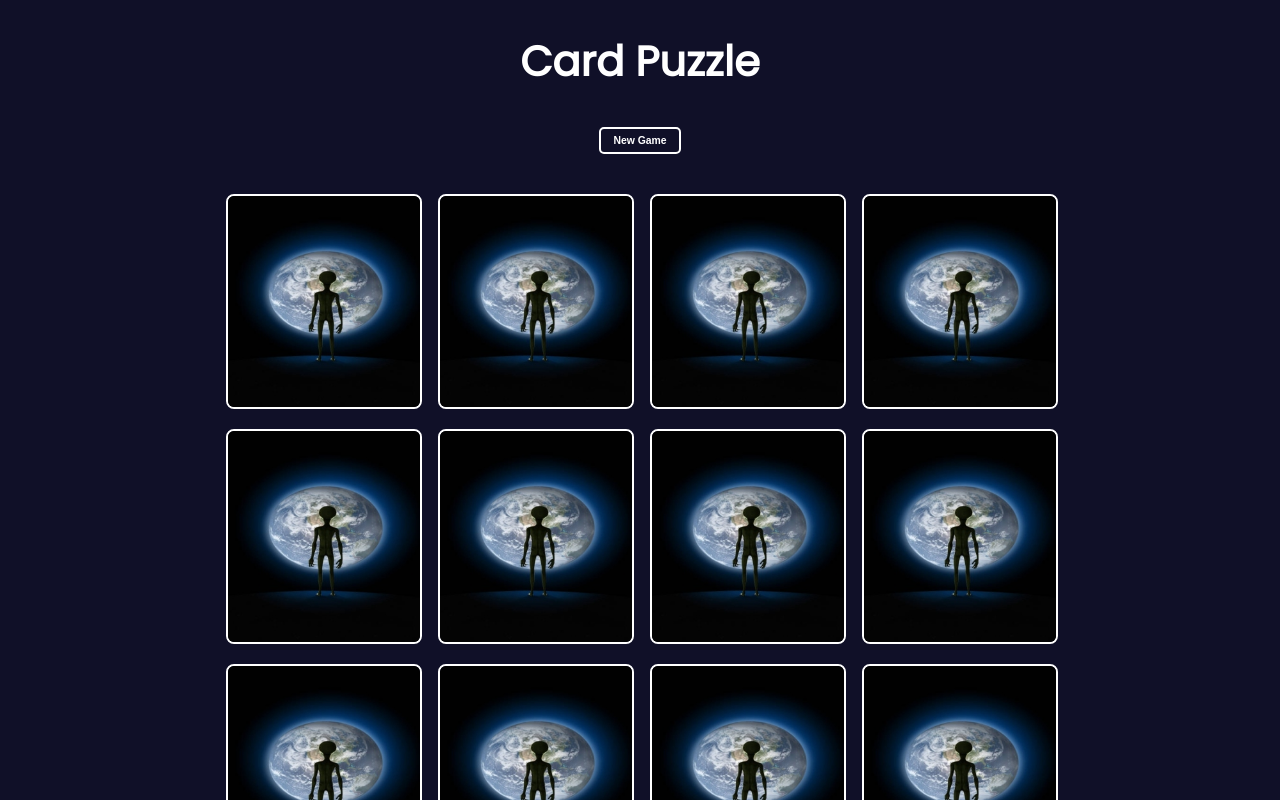
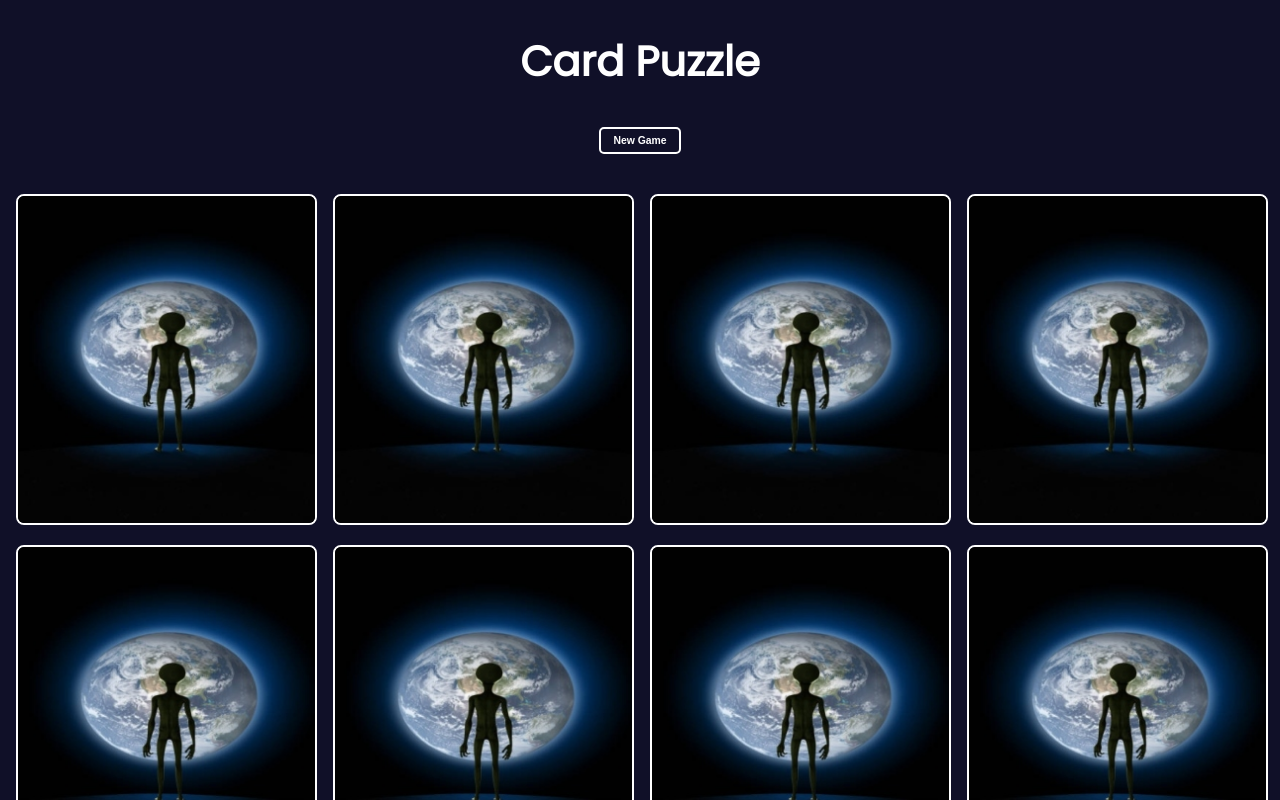
Before and after one commit to Godwyneben/memory_puzzle, a React (Create React App) app: page / in a window 1280 px wide. Shown: the top 800 px of the page. Built offline with nearby package versions, Linux system fonts and the light colour scheme.

Commit message:
app updated

```diff
--- a/src/App.css
+++ b/src/App.css
@@ -1,5 +1,5 @@
 .App {
-  max-width: 860px;
+  max-width: 8650px;
   margin: 30px auto;
 }
 
```
